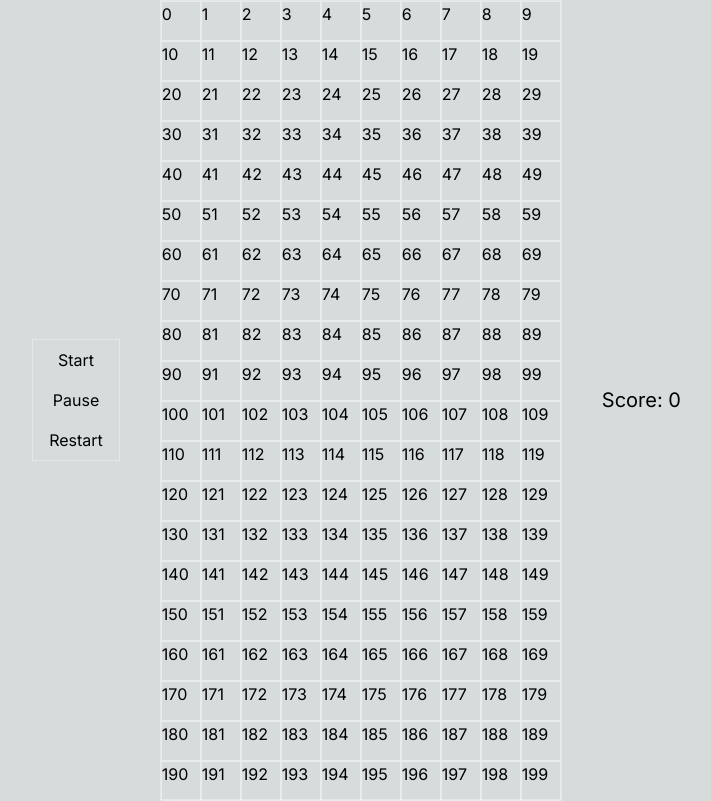
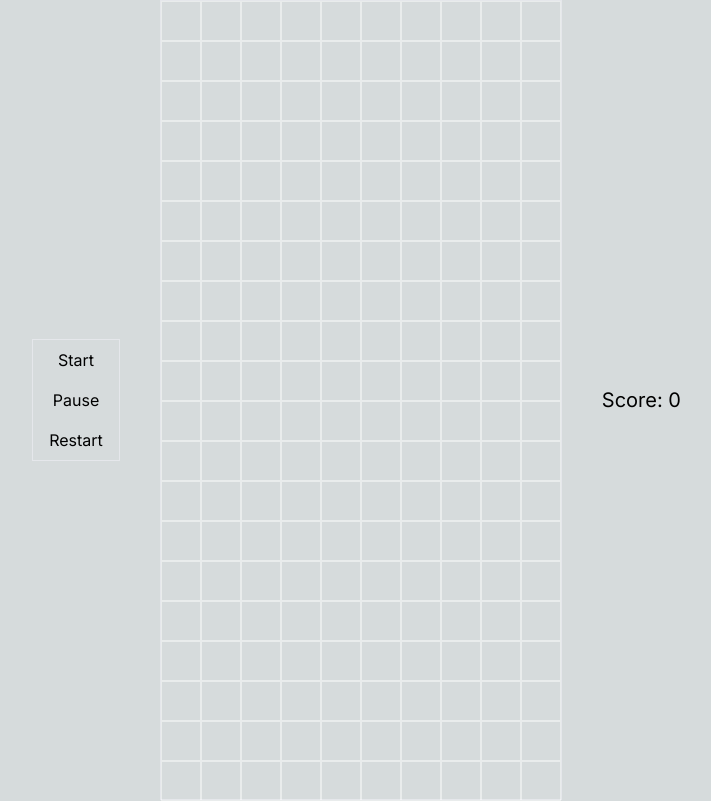
Before and after one commit to CheaVuThearith/tetris, a Next.js app: page / in a window 1280 px wide. Shown: the whole page, without its empty margins (283-994 px from the left). Built offline with nearby package versions, Linux system fonts and the light colour scheme.

Commit message:
removed numbers

```diff
--- a/app/_components/Game.tsx
+++ b/app/_components/Game.tsx
@@ -259,7 +259,7 @@ const Game = () => {
               }}
               key={index}
               className={`aspect-square size-10 border border-[#ffffff75]`}
-            >{index}</div>
+            ></div>
           ))}
         </div>
         <div className=" ml-10 w-20">
```
